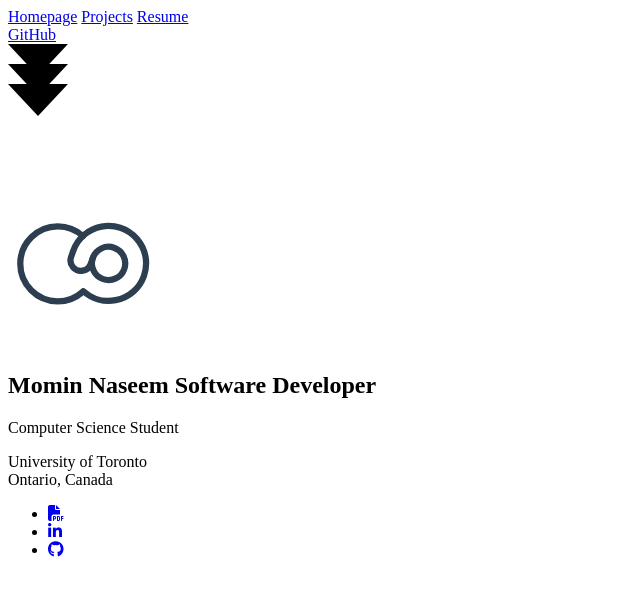
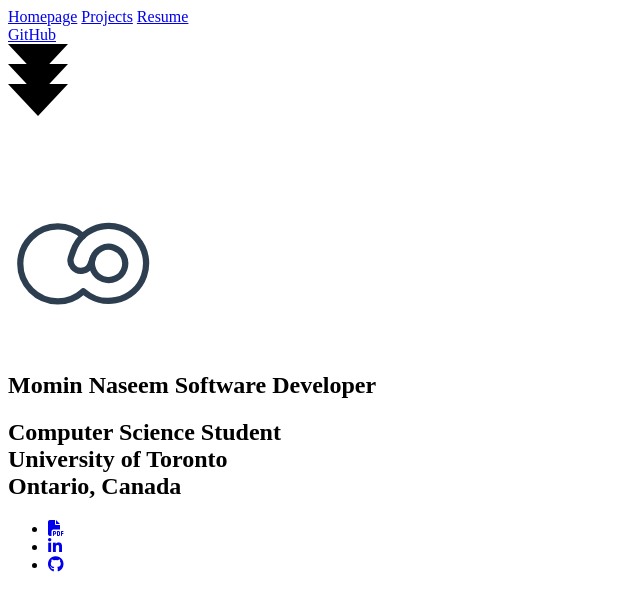
Before and after one commit to mominnas/website, a website built with webpack: page src/index.html in a window 1280 px wide. Shown: the whole page, without its empty margins (0-640 px from the left). Built offline with nearby package versions, Linux system fonts and the light colour scheme; a web font is replaced by a local one.

Commit message:
Fixed layout on second page and added proper titles for icons

```diff
--- a/public/app.css
+++ b/public/app.css
@@ -335,15 +335,18 @@ a:focus {
 .content--final {
 	display: flex;
 	margin-top: 100vh;
-	justify-content: center;
-	align-items: left;
+	justify-content: flex-start;
+	align-items: center;
 	flex-direction: column;
+
 }
 
 .content__title {
 	line-height: 1;
 	font-weight: 300;
 }
+
+
 
 .content__title-inner {
 	display: block;
@@ -358,12 +361,22 @@ a:focus {
 	margin-right: 0.25rem;
 }
 
+.occupation_text{
+    line-height: 2;
+    font-weight: 300;
+}
+
 .content__text {
+
+    display: block;
 	font-size: 2rem;
+    text-align: left;
 }
 
 .sub_text {
-	font-size: 1rem;
+    display: block;
+    text-align: left;
+	font-size: 1.5rem;
 }
 
 /* @media screen and (max-width: 53em) {
@@ -430,7 +443,7 @@ a:focus {
 }
 
 .arrows {
-	grid-area: scroll;
+	/* grid-area: scroll; */
 	width: 60px;
 	height: 72px;
 	position: absolute;
--- a/src/index.html
+++ b/src/index.html
@@ -146,14 +146,15 @@
 			</div>
 
 			<div class="content content--final">
-				<p class="content__text">
-					Computer Science Student<br />
-				</p>
-				<p class="sub_text">
-					University of Toronto<br />
-					Ontario, Canada<br />
-				</p>
-
+                <h2 class="occupation_text">
+    				<span class="content__text">
+    					Computer Science Student <br />
+    				</span>
+    				<span class="sub_text">
+                        University of Toronto<br />
+    					Ontario, Canada<br />
+                    </span>
+                </h2>
 				<ul>
 					<li>
 					  <a href="https://github.com/ca-john/ca-john.github.io/raw/main/assets/2023.pdf">
@@ -161,7 +162,7 @@
 						<span></span>
 						<span></span>
 						<span></span>
-						<span class="fa-solid fa-file-pdf"></span>
+						<span class="fa-solid fa-file-pdf" title="Resume"></span>
 					  </a>
 					</li>
 					<li>
@@ -170,7 +171,7 @@
 						<span></span>
 						<span></span>
 						<span></span>
-						<span class="fa-brands fa-linkedin-in"></span>
+						<span class="fa-brands fa-linkedin-in" title="LinkedIn"></span>
 					  </a>
 					</li>
 
@@ -180,7 +181,7 @@
 						  <span></span>
 						  <span></span>
 						  <span></span>
-						  <span class="fa-brands fa-github"></span>
+						  <span class="fa-brands fa-github" title="GitHub"></span>
 						</a>
 					  </li>
 				  </ul>
--- a/src/scripts/app.js
+++ b/src/scripts/app.js
@@ -129,7 +129,8 @@ export default class App {
 			getMousePos: (e, docScrolls) => {
 				let posx = 0;
 				let posy = 0;
-				if (!e) {
+				// Generate an event if not already done
+                if (!e) {
 					e = window.event;
 				}
 				if (e.pageX || e.pageY) {
--- a/src/styles.css
+++ b/src/styles.css
@@ -335,15 +335,18 @@ a:focus {
 .content--final {
 	display: flex;
 	margin-top: 100vh;
-	justify-content: center;
-	align-items: left;
+	justify-content: flex-start;
+	align-items: center;
 	flex-direction: column;
+
 }
 
 .content__title {
 	line-height: 1;
 	font-weight: 300;
 }
+
+
 
 .content__title-inner {
 	display: block;
@@ -358,12 +361,22 @@ a:focus {
 	margin-right: 0.25rem;
 }
 
+.occupation_text{
+    line-height: 2;
+    font-weight: 300;
+}
+
 .content__text {
+
+    display: block;
 	font-size: 2rem;
+    text-align: left;
 }
 
 .sub_text {
-	font-size: 1rem;
+    display: block;
+    text-align: left;
+	font-size: 1.5rem;
 }
 
 /* @media screen and (max-width: 53em) {
@@ -430,7 +443,7 @@ a:focus {
 }
 
 .arrows {
-	grid-area: scroll;
+	/* grid-area: scroll; */
 	width: 60px;
 	height: 72px;
 	position: absolute;
```
Also changed, not shown: public/index.html (+13 -12 lines), public/projects.html (+1 -1 lines), 2 other files.
